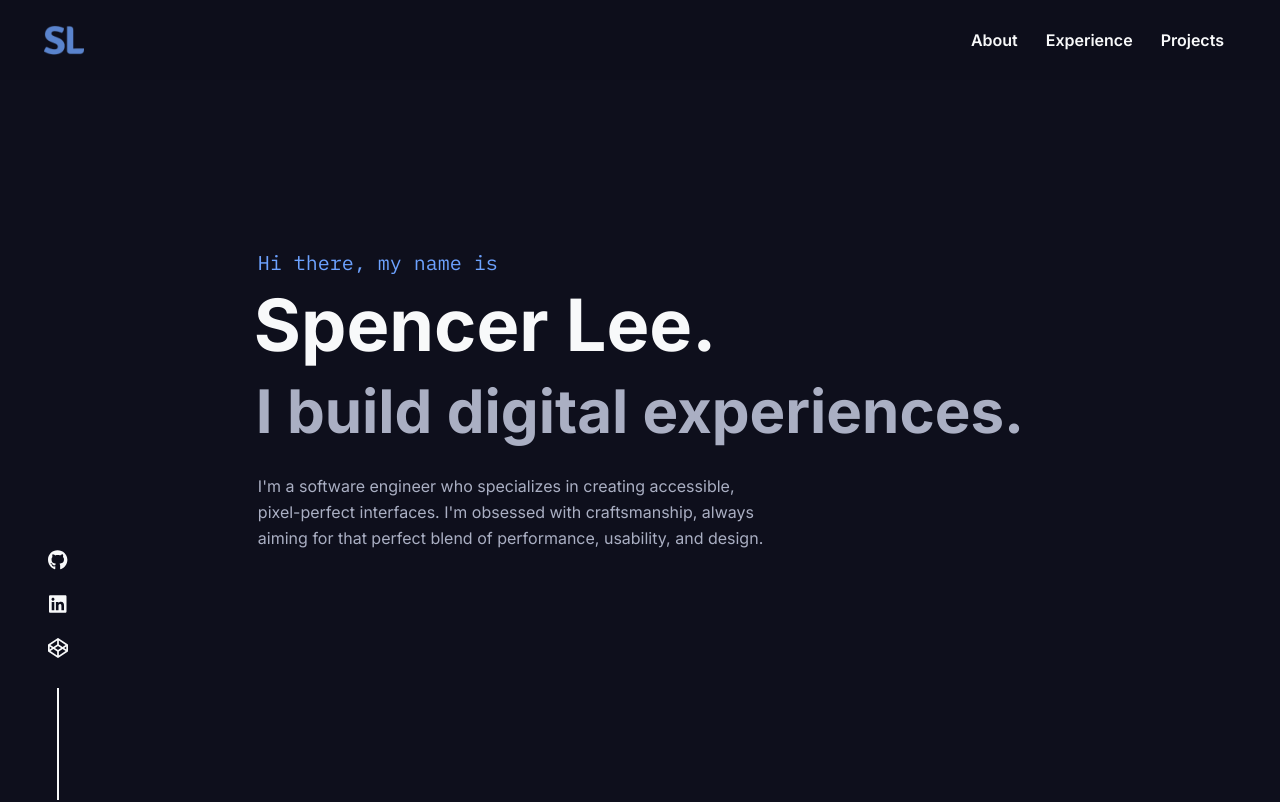
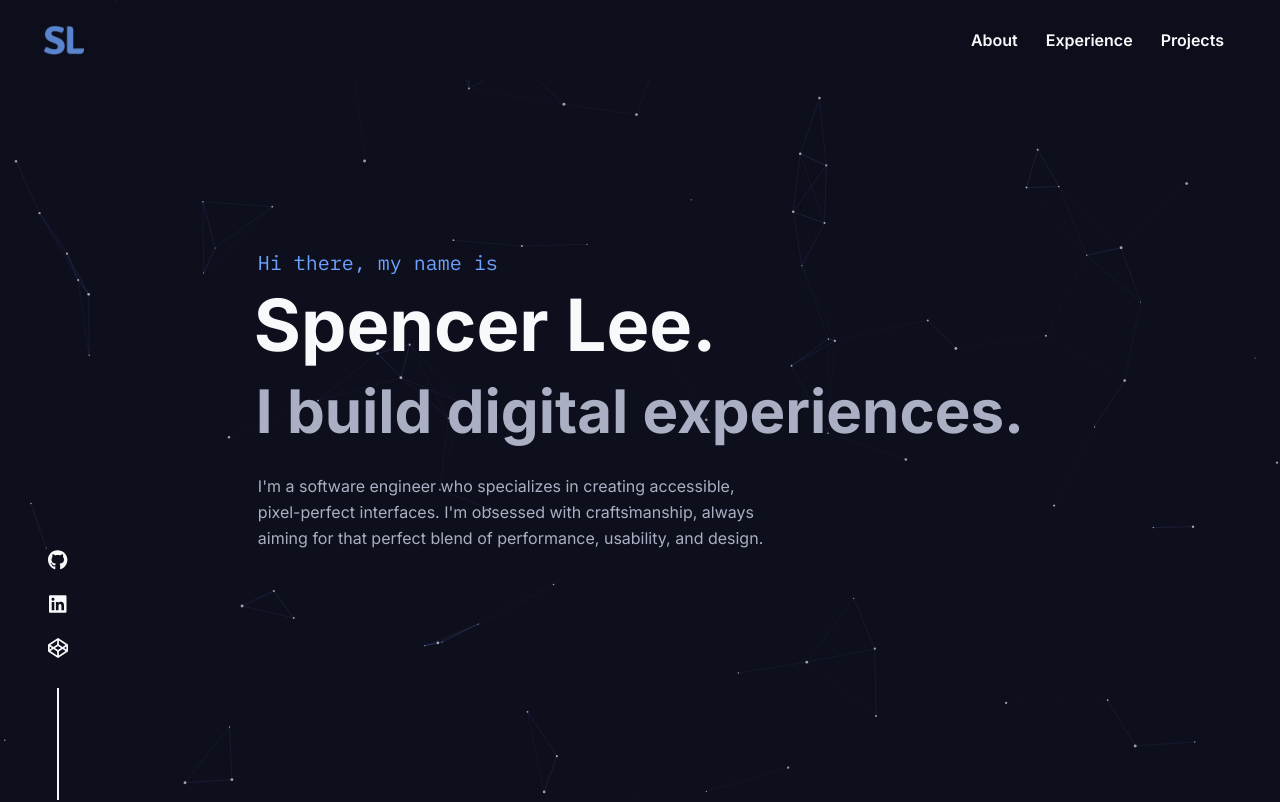
Before and after one commit to Spencer-J-Lee/portfolio-website-v1, a Next.js app: page / in a window 1280 px wide. Shown: the top 802 px of the page. Built offline with nearby package versions, Linux system fonts and the light colour scheme.

Commit message:
Add fancy particles background

```diff
--- a/package.json
+++ b/package.json
@@ -13,6 +13,9 @@
     "@fortawesome/free-brands-svg-icons": "^6.7.2",
     "@fortawesome/free-solid-svg-icons": "^6.7.2",
     "@fortawesome/react-fontawesome": "^0.2.2",
+    "@tsparticles/engine": "^3.8.1",
+    "@tsparticles/react": "^3.0.0",
+    "@tsparticles/slim": "^3.8.1",
     "clsx": "^2.1.1",
     "next": "15.2.4",
     "postcss": "^8.5.3",
--- a/src/app/layout.tsx
+++ b/src/app/layout.tsx
@@ -8,6 +8,7 @@ import "../styles/reset.css";
 import "@fortawesome/fontawesome-svg-core/styles.css";
 import "../styles/globals.css";
 import { SkipToContent } from "@/components/common/SkipToContent";
+import { ConstellationBg } from "@/components/common/ConstellationBg";
 config.autoAddCss = false;
 
 export const metadata: Metadata = {
@@ -25,10 +26,13 @@ export default function RootLayout({
       <body
         className={`${inter.variable} ${IBMPlexMono.variable} bg-background font-inter text-primary scroll-smooth antialiased`}
       >
+        <ConstellationBg />
         <SkipToContent />
-        <Navbar />
-        <SocialLinks />
-        {children}
+        <div className="relative">
+          <Navbar />
+          <SocialLinks />
+          {children}
+        </div>
       </body>
     </html>
   );
--- /dev/null
+++ b/src/components/common/ConstellationBg.tsx
@@ -0,0 +1,116 @@
+"use client";
+
+import { useEffect, useMemo, useState } from "react";
+import Particles, { initParticlesEngine } from "@tsparticles/react";
+import {
+  type Container,
+  type ISourceOptions,
+  MoveDirection,
+  OutMode,
+} from "@tsparticles/engine";
+// import { loadAll } from "@tsparticles/all"; // if you are going to use `loadAll`, install the "@tsparticles/all" package too.
+// import { loadFull } from "tsparticles"; // if you are going to use `loadFull`, install the "tsparticles" package too.
+import { loadSlim } from "@tsparticles/slim"; // if you are going to use `loadSlim`, install the "@tsparticles/slim" package too.
+// import { loadBasic } from "@tsparticles/basic"; // if you are going to use `loadBasic`, install the "@tsparticles/basic" package too.
+
+export const ConstellationBg = () => {
+  const [init, setInit] = useState(false);
+
+  // this should be run only once per application lifetime
+  useEffect(() => {
+    initParticlesEngine(async (engine) => {
+      // you can initiate the tsParticles instance (engine) here, adding custom shapes or presets
+      // this loads the tsparticles package bundle, it's the easiest method for getting everything ready
+      // starting from v2 you can add only the features you need reducing the bundle size
+      //await loadAll(engine);
+      //await loadFull(engine);
+      await loadSlim(engine);
+      //await loadBasic(engine);
+    }).then(() => {
+      setInit(true);
+    });
+  }, []);
+
+  const particlesLoaded = async (container?: Container): Promise<void> => {
+    console.log(container);
+  };
+
+  const options: ISourceOptions = useMemo(
+    () => ({
+      background: {
+        color: {
+          value: "#0e0f1c",
+        },
+      },
+      fpsLimit: 60,
+      interactivity: {
+        events: {
+          onHover: {
+            enable: true,
+            mode: "connect",
+          },
+        },
+        modes: {
+          connect: {
+            distance: 100,
+            radius: 250,
+            links: {
+              opacity: 0.075,
+            },
+          },
+        },
+      },
+      particles: {
+        color: {
+          value: "#fff",
+        },
+        links: {
+          color: "#575dab",
+          distance: 120,
+          enable: true,
+          opacity: 0.15,
+          width: 1,
+        },
+        move: {
+          direction: MoveDirection.none,
+          enable: true,
+          outModes: {
+            default: OutMode.out,
+          },
+          random: true,
+          speed: 0.6,
+          straight: false,
+        },
+        number: {
+          density: {
+            enable: true,
+          },
+          value: 200,
+        },
+        opacity: {
+          value: 0.6,
+        },
+        shape: {
+          type: "circle",
+        },
+        size: {
+          value: { min: 0.5, max: 1.5 },
+        },
+      },
+      detectRetina: true,
+    }),
+    [],
+  );
+
+  if (init) {
+    return (
+      <Particles
+        id="tsparticles"
+        particlesLoaded={particlesLoaded}
+        options={options}
+      />
+    );
+  }
+
+  return <></>;
+};
```
Also changed, not shown: 1 other file (tests, documents, lock files or other folders).
